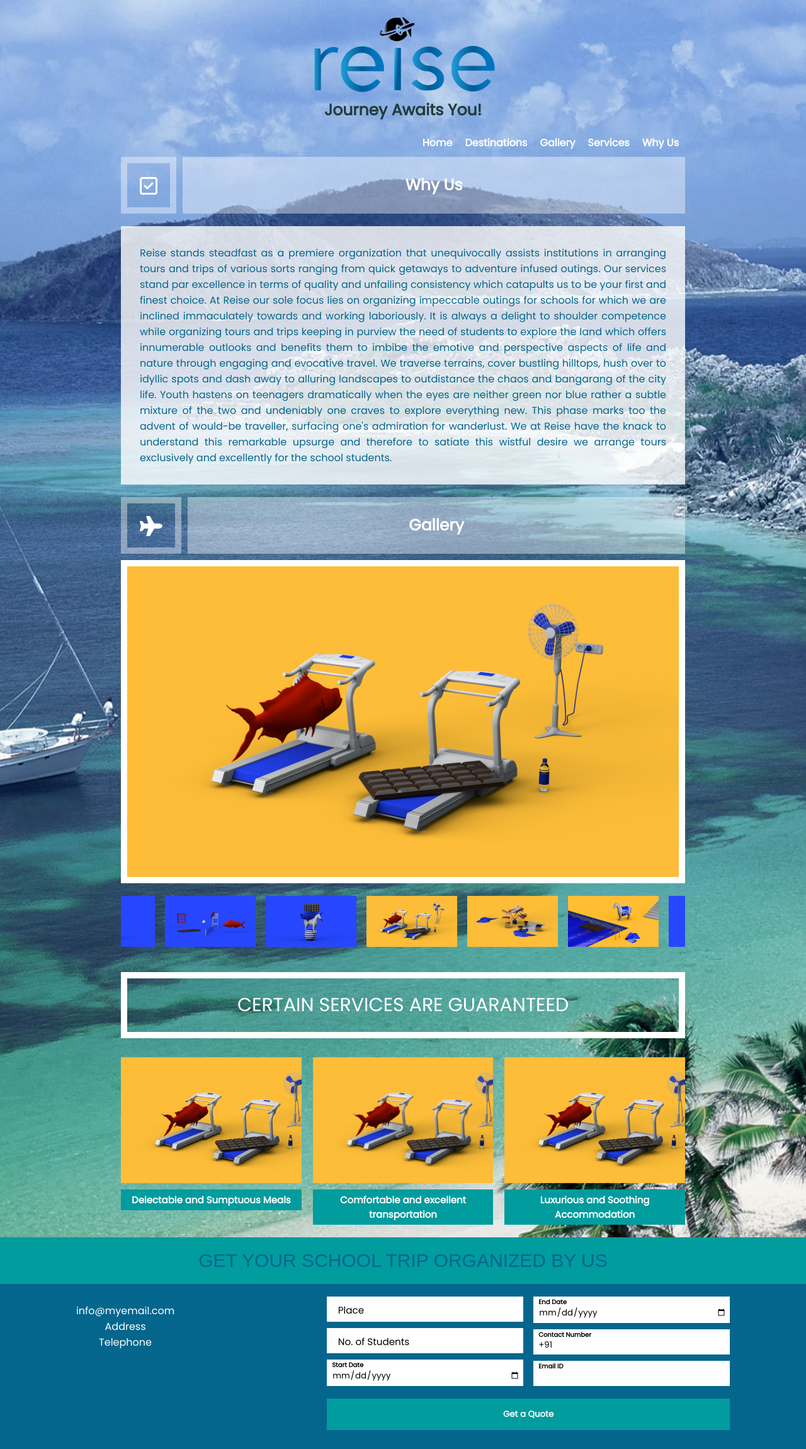
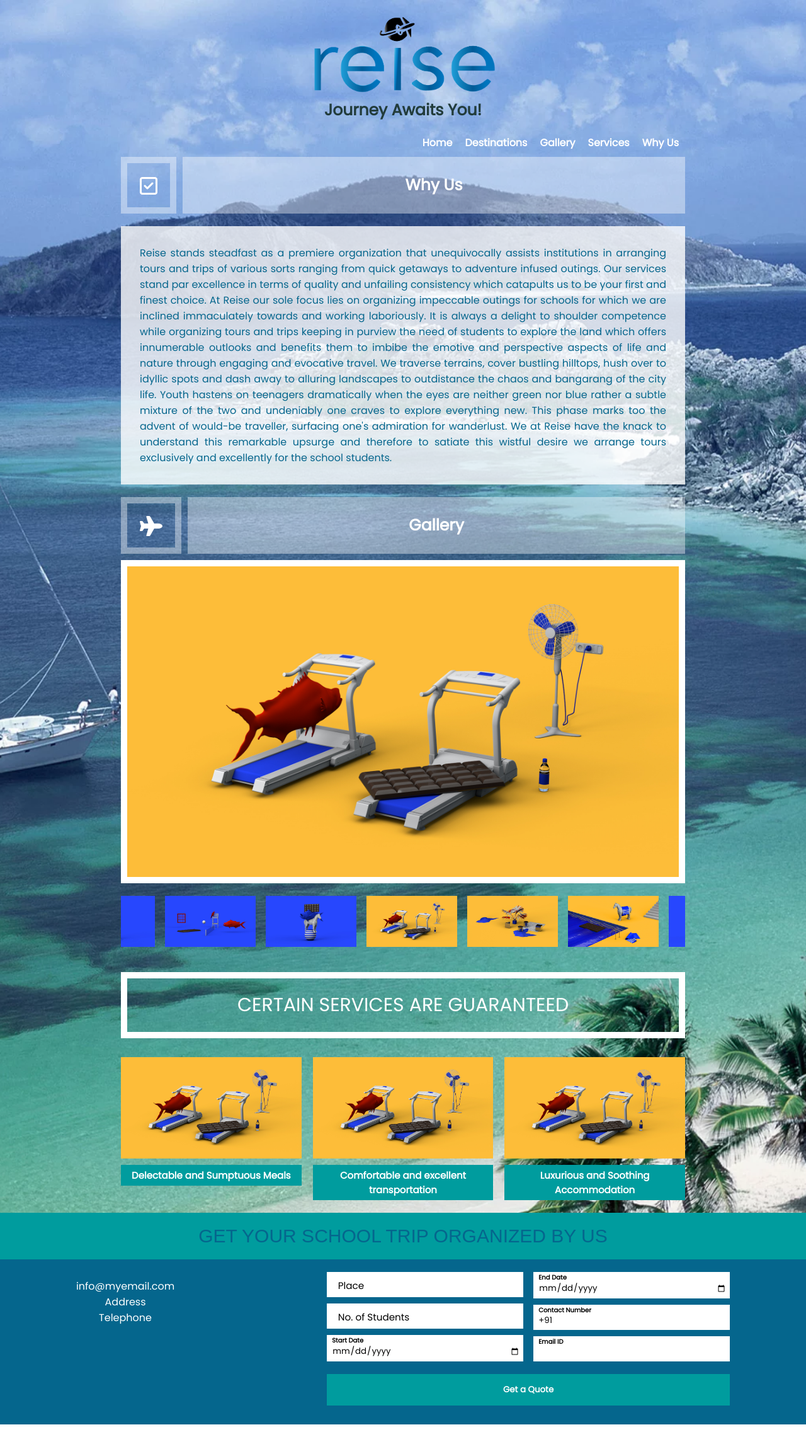
Before and after one commit to Reisecorp/reise.github.io, a Jekyll site: the page built from why-us.html, in a window 1280 px wide. Shown: the whole page at 63% size. Built offline with Jekyll 4.4.1, drawn with Linux system fonts in a browser that asks for light colours; nearby versions of some CDN libraries; some web fonts are replaced; after the commit the page ends 2261 px from its top, so only the background shows below that.

Commit message:
design update

```diff
--- a/_includes/hero.html
+++ b/_includes/hero.html
@@ -15,7 +15,7 @@
 	</div>
 	<div class="right">
 		<div class="right-text">PREARRANGE YOUR SCHOOL TRIPS AND OUTINGS WITH REISE. MAKE MEMORIES WITH US.</div>
-		<div class="right-text">COLLABORATION WITH REISE ALLOWS COMRADESHIP TO BLOOM AND HEIGHTEN FOR THE ZESTFUL YOUTH. CLINCH EXCITING DEALS AT REISE.</div>
+		<div class="right-text" style="font-size: 35px">COLLABORATION WITH REISE ALLOWS COMRADESHIP TO BLOOM AND HEIGHTEN FOR THE ZESTFUL YOUTH. CLINCH EXCITING DEALS AT REISE.</div>
 		<div class="right-text">Lorem ipsum dolor sit amet, consectetur adipisicing elit. Ad, fugit.</div>
 	</div>
 </div>
--- a/static/css/main.css
+++ b/static/css/main.css
@@ -1279,14 +1279,17 @@
   .why-us-content .why-us-content-blocks .why-us-block {
     margin: 10px 0;
     width: 100%; }
+    @media (min-width: 768px) and (max-width: 1023px) {
+      .why-us-content .why-us-content-blocks .why-us-block {
+        width: 100%; } }
     @media (min-width: 1024px) {
       .why-us-content .why-us-content-blocks .why-us-block {
         width: 32%; } }
     .why-us-content .why-us-content-blocks .why-us-block .why-us-block-slider {
       width: 100%; }
       .why-us-content .why-us-content-blocks .why-us-block .why-us-block-slider .why-us-block-slide img {
-        width: auto;
-        height: 200px; }
+        width: 100%;
+        height: auto; }
     .why-us-content .why-us-content-blocks .why-us-block .why-us-block-title {
       background: #009c9e;
       color: white;
```
Also changed, not shown: static/css/sass/partials/_why-us.scss (+5 -3 lines).
